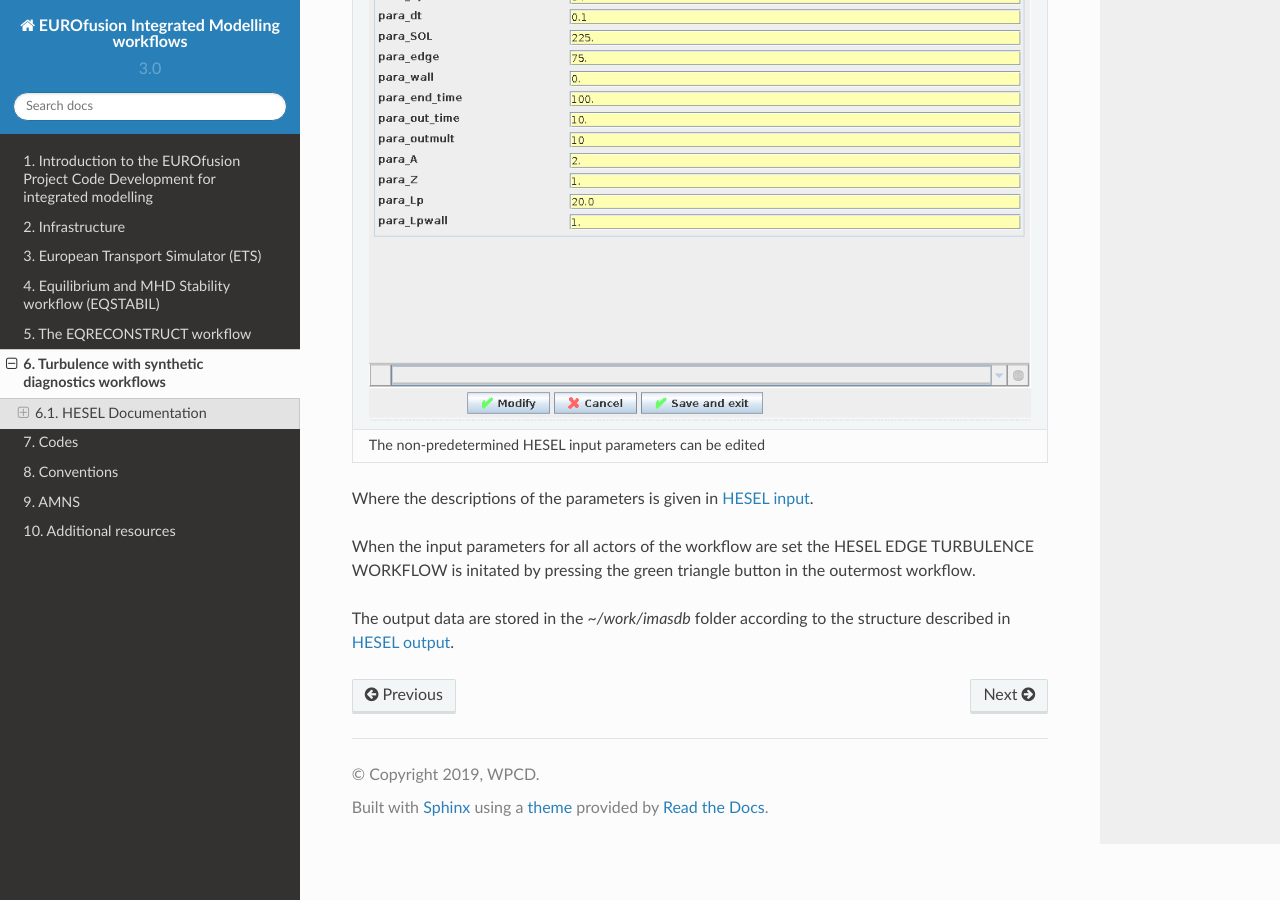
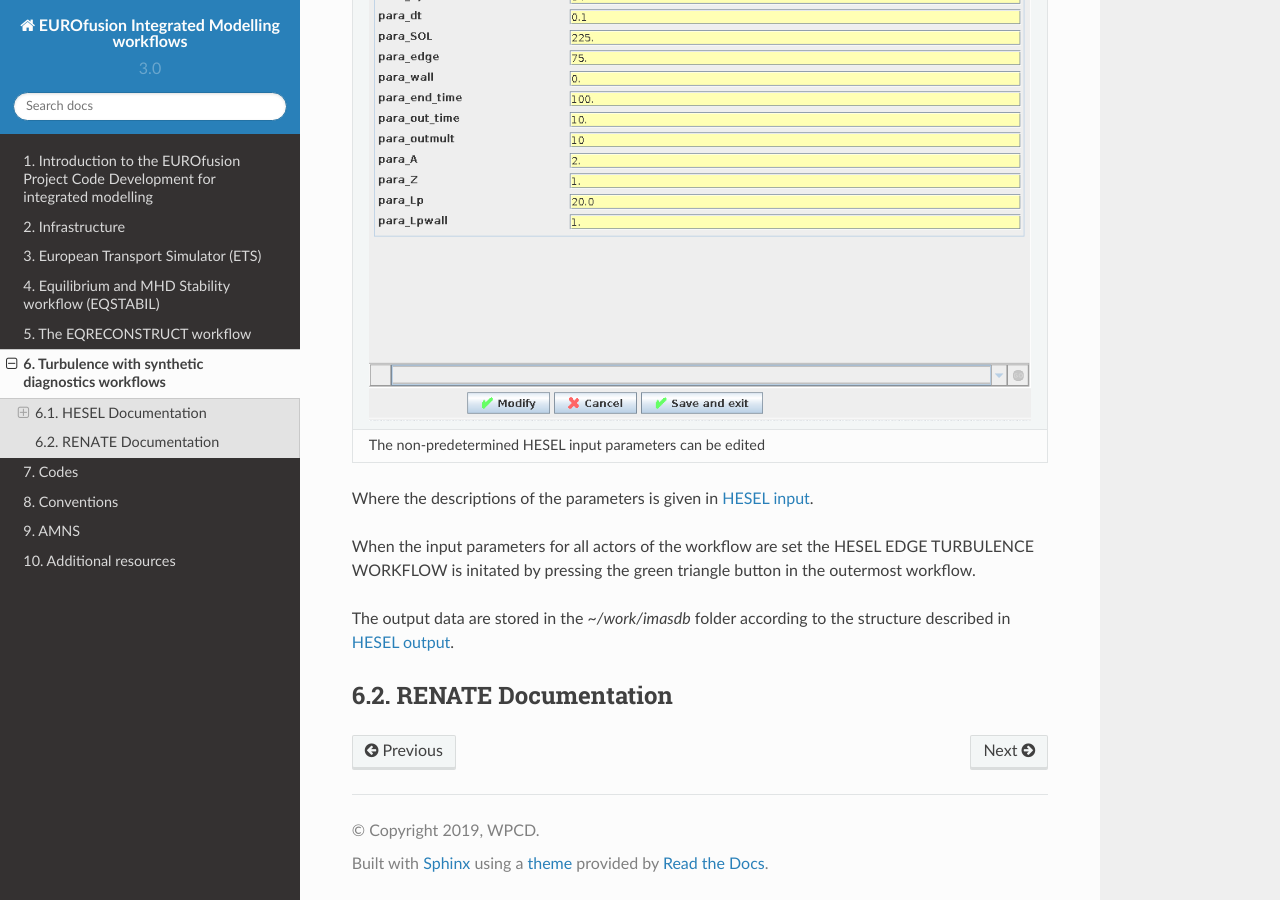
Before and after one commit to WPCD-Workflows/documentation, a Sphinx documentation site: the page built from source/turbulence.rst, in a window 1280 px wide and 900 px high, scrolled down 27156 px. Built offline with Sphinx 7.4.7 and the Read the Docs theme 2.0.0, drawn with Linux system fonts in a browser that asks for light colours.

Commit message:
Make room for RENATE documentation

```diff
--- a/source/turbulence.rst
+++ b/source/turbulence.rst
@@ -930,6 +930,6 @@ When the input parameters for all actors of the workflow are set the HESEL EDGE
 
 The output data are stored in the `~/work/imasdb` folder according to the structure described in :ref:`HESEL output`.
 
-.. ********************
-.. RENATE Documentation
-.. ********************
+********************
+RENATE Documentation
+********************
```
